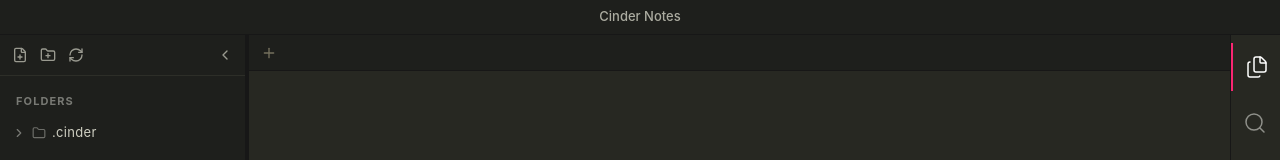
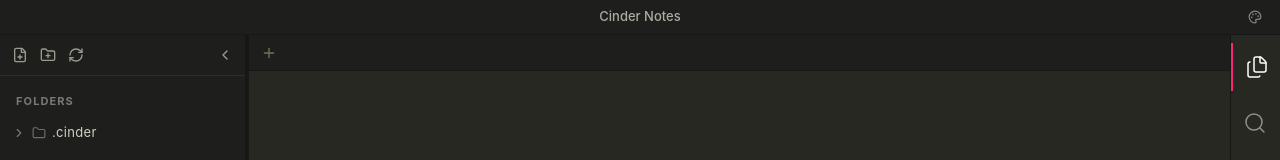
Before and after one commit to 7sg56/cinder-notes, a React (Vite) app: page / in a window 1280 px wide. Shown: the top 160 px of the page. Built offline with nearby package versions, Linux system fonts and the light colour scheme.

Commit message:
Updated the theme switcher

```diff
--- a/src/components/ThemeSwitcher.tsx
+++ b/src/components/ThemeSwitcher.tsx
@@ -1,4 +1,4 @@
-import { useState } from 'react';
+import { useState, useEffect } from 'react';
 import { Palette, ChevronUp } from 'lucide-react';
 
 const THEMES = [
@@ -20,23 +20,30 @@ const THEMES = [
 
 export function ThemeSwitcher() {
   const [isOpen, setIsOpen] = useState(false);
-  const [currentTheme, setCurrentTheme] = useState('');
+  // Initialize from localStorage or default to empty string (default theme)
+  const [currentTheme, setCurrentTheme] = useState(() => {
+    return localStorage.getItem('cinder-theme') || '';
+  });
 
-  const handleThemeChange = (themeValue: string) => {
-    setCurrentTheme(themeValue);
-
-    // Remove all theme classes
+  // Apply theme on mount and when it changes
+  // We can do this in the render phase or effect, effect is safer for hydration but this is SPA.
+  // Let's use a useEffect to ensure body class is synced on mount.
+  useEffect(() => {
+    // Remove all known themes
     THEMES.forEach(theme => {
       if (theme.value) {
         document.documentElement.classList.remove(theme.value);
       }
     });
+    // Add current theme
+    if (currentTheme) {
+      document.documentElement.classList.add(currentTheme);
+    }
+  }, [currentTheme]);
 
-    // Add selected theme class
-    if (themeValue) {
-      document.documentElement.classList.add(themeValue);
-    }
-
+  const handleThemeChange = (themeValue: string) => {
+    setCurrentTheme(themeValue);
+    localStorage.setItem('cinder-theme', themeValue);
     setIsOpen(false);
   };
 
@@ -58,7 +65,7 @@ export function ThemeSwitcher() {
 
       {isOpen && (
         <div
-          className="absolute bottom-full right-0 mb-1 rounded border shadow-lg z-50 min-w-[150px]"
+          className="absolute top-full right-0 mt-1 rounded border shadow-lg z-50 min-w-[150px]"
           style={{
             backgroundColor: 'var(--bg-secondary)',
             borderColor: 'var(--border-primary)',
@@ -69,9 +76,8 @@ export function ThemeSwitcher() {
             <button
               key={theme.value}
               onClick={() => handleThemeChange(theme.value)}
-              className={`w-full text-left px-3 py-1.5 text-[12px] transition-colors flex items-center justify-between ${
-                currentTheme === theme.value ? 'font-semibold' : ''
-              }`}
+              className={`w-full text-left px-3 py-1.5 text-[12px] transition-colors flex items-center justify-between ${currentTheme === theme.value ? 'font-semibold' : ''
+                }`}
               style={{
                 backgroundColor: currentTheme === theme.value ? 'var(--bg-tertiary)' : 'transparent',
                 color: currentTheme === theme.value ? 'var(--text-primary)' : 'var(--text-secondary)',
--- a/src/components/layout/TitleBar.tsx
+++ b/src/components/layout/TitleBar.tsx
@@ -1,18 +1,26 @@
+import { ThemeSwitcher } from '../ThemeSwitcher';
+
 export function TitleBar() {
     return (
         <div
-            className="h-[35px] flex items-center justify-center border-b select-none drag-region"
+            className="h-[35px] flex items-center justify-between px-3 border-b select-none drag-region"
             style={{
                 backgroundColor: 'var(--bg-primary)',
                 borderColor: 'var(--border-primary)'
             }}
         >
+            <div className="w-8" />
+
             <span
                 className="text-[13px] font-medium opacity-80"
                 style={{ color: 'var(--text-primary)' }}
             >
                 Cinder Notes
             </span>
+
+            <div className="flex items-center justify-end w-8" style={{ WebkitAppRegion: 'no-drag' } as any}>
+                <ThemeSwitcher />
+            </div>
         </div>
     );
 }
```
Also changed, not shown: 1 other file (tests, documents, lock files or other folders).
